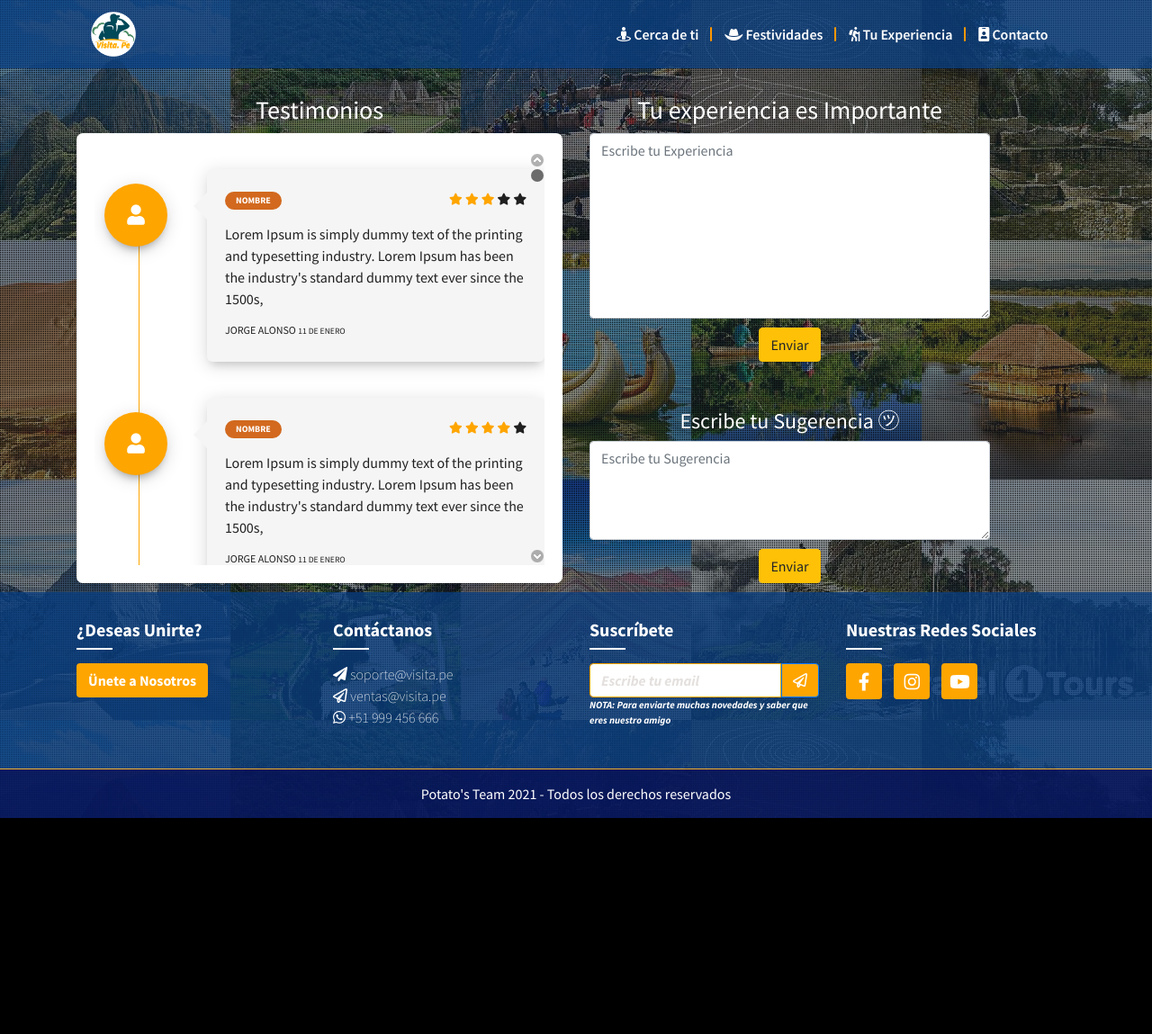
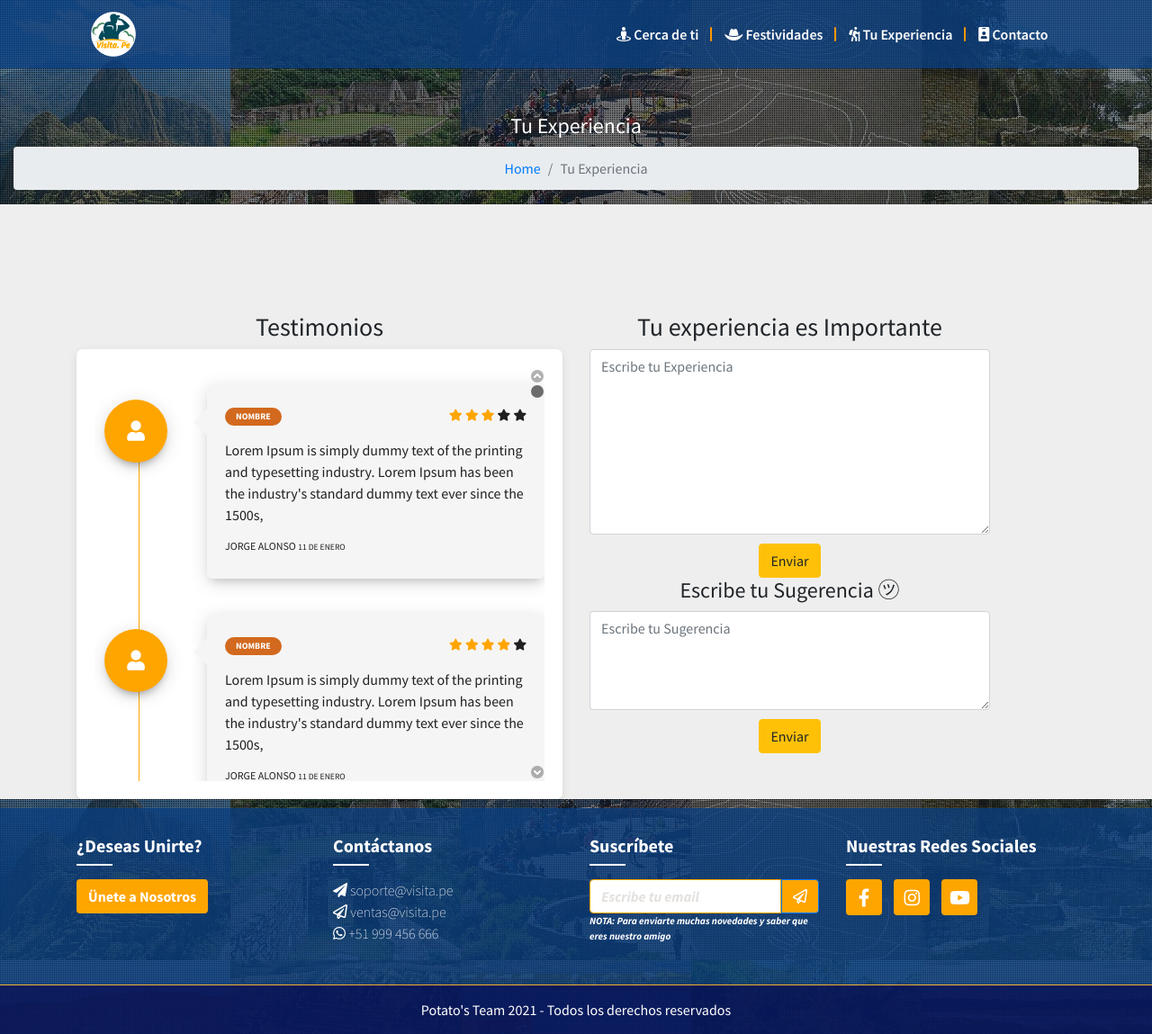
Before and after one commit to Potato-sTeam/visitape_frontend, a PHP site: page /tuexperiencia.html in a window 1280 px wide. Shown: the whole page at 90% size. Before the commit the page ends 909 px from the top, so only its background shows below. Run offline with PHP 8.4, Linux system fonts and the light colour scheme; some libraries are stand-ins or nearby versions.

Commit message:
tu experienciia realizado

```diff
--- a/assets/css/custom.css
+++ b/assets/css/custom.css
@@ -445,16 +445,18 @@ header, footer{
     background-color: orange !important;
     border-radius:0px 4px 4px 0px;
 }
-h3
+#text h3
 {
-    color: white;
     text-align: center;
 }
-h4
+#text h4
 {
-    margin-top: 52px;
+    text-align: center;
+}
+#text-h h4{
+    text-align: center;
     color: white;
-    text-align: center;
+    margin-top: 50px;
 }
 .coment input{
     height: 200px;
@@ -473,3 +475,10 @@ h4
 footer{
     margin-top: 10px;
 }
+#contenido-exp{
+    padding-top: 90px;
+}
+#text
+{
+    margin-top: 0px;
+}
--- a/tuexperiencia.html
+++ b/tuexperiencia.html
@@ -3,8 +3,14 @@
 <head>
     <meta charset="utf-8">
     <meta http-equiv="X-UA-Compatible" content="IE=edge">
+    <title>VisitaPe</title>
     <meta name="viewport" content="width=device-width, initial-scale=1.0">
-    <title>VisitaPe</title>
+    <!--Posicionamiento Seo-->
+    <meta name="description" content="Turismo, Gastronomía, lugares, Viajes, Eventos, Fiestas Patronales,
+    Cultura, Paisajes, Mochileros, Hoteles"/>
+    <meta name="robots" content="index, follow, noimageindex, noarchive"/>
+    <meta name="googlebot" content="index, follow, noimageindex, noarchive, max-snippet:-1, max-image-preview:large, max-video-preview:-1"/>
+    <!--Posicionamiento Seo-->
     <link rel="icon" type="image/png" href="./assets/img/logo.ico">
     <link rel="stylesheet"
         href="https://cdnjs.cloudflare.com/ajax/libs/normalize/8.0.1/normalize.min.css"
@@ -34,13 +40,13 @@
                     <div class="collapse navbar-collapse nav-principal" id="navbarSupportedContent">
                         <ul class="navbar-nav mx-auto text-md-left text-left nav-second">
                             <li class="nav-item">
-                                <a class="nav-link active" aria-current="page" href="cercadeti.html"><i class="fas fa-street-view"></i> Cerca de ti</a>
+                                <a class="nav-link" aria-current="page" href="cercadeti.html"><i class="fas fa-street-view"></i> Cerca de ti</a>
                             </li>
                             <li class="nav-item">
                                 <a class="nav-link" href="festividades.html"><i class="fas fa-hat-cowboy"></i> Festividades</a>
                             </li>
                             <li class="nav-item">
-                                <a class="nav-link" href="tuexperiencia.html"><i class="fas fa-hiking"></i> Tu Experiencia</a>
+                                <a class="nav-link active" href="tuexperiencia.html"><i class="fas fa-hiking"></i> Tu Experiencia</a>
                             </li>
                             <li class="nav-item">
                                 <a class="nav-link" href="contacto.html"><i class="fas fa-id-badge"></i> Contacto</a>
@@ -53,10 +59,25 @@
                 </nav>
             </div>
         </header>
+        <section class="content-wrap">
+            <div class="container-fluid breadcrumb-ini" id="text-h">
+                <h4>Tu Experiencia</h4>
+                <div class="row">
+                    <div class="col-md-12">
+                     <nav aria-label="breadcrumb">
+                         <ol class="breadcrumb justify-content-center">
+                             <li class="breadcrumb-item"><a href="index.html">Home</a></li>
+                             <li class="breadcrumb-item active" aria-current="page">Tu Experiencia</li>
+                         </ol>
+                     </nav>
+                    </div>
+                </div>
+            </div>
+            <div class="container-fluid breadcrumb-ini" style="background-color: #eee;" id="contenido-exp">
                 <!-------------Main Content 2-------------->
                 <div class="container margin-gral1">
                     <div class="row">
-                <div class="col-sm-12 col md-6 col-lg-6 main-content-2">
+                        <div class="col-sm-12 col md-6 col-lg-6 main-content-2" id="text">
                             <h3>Testimonios</h3>
                             <div class="wraped-scroll">
                                 <div class="content-comment">
@@ -144,8 +165,7 @@
                                 </div>
                             </div>
                         </div>
-
-                <div class="col-sm-12 col md-6 col-lg-5 main-content-2">
+                        <div class="col-sm-12 col md-6 col-lg-5 main-content-2" id="text">
                             <h3>Tu experiencia es Importante</h3>
                             <form action="tuexperiencia" method="POST">
                                 <div class="coment">
@@ -167,6 +187,8 @@
                         </div>
                     </div>
                 </div>
+            </div>
+        </section>
         <footer id="footer">
             <div class="container">
                 <div class="row">
```
Lines whose indentation alone changed are shown as unchanged.
